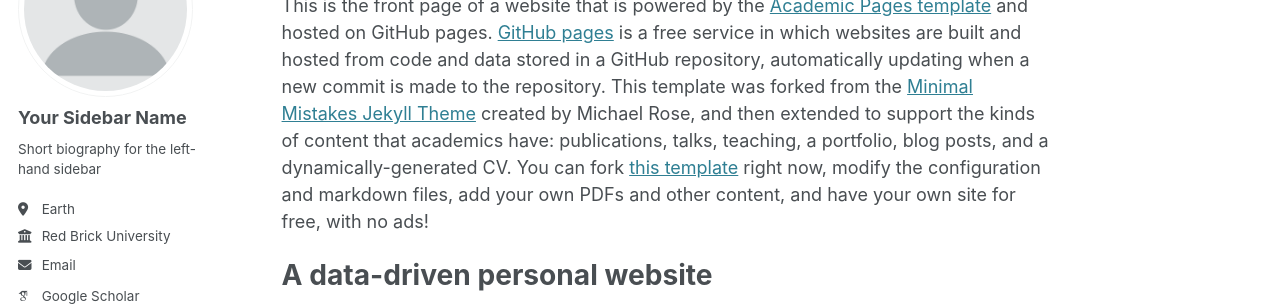
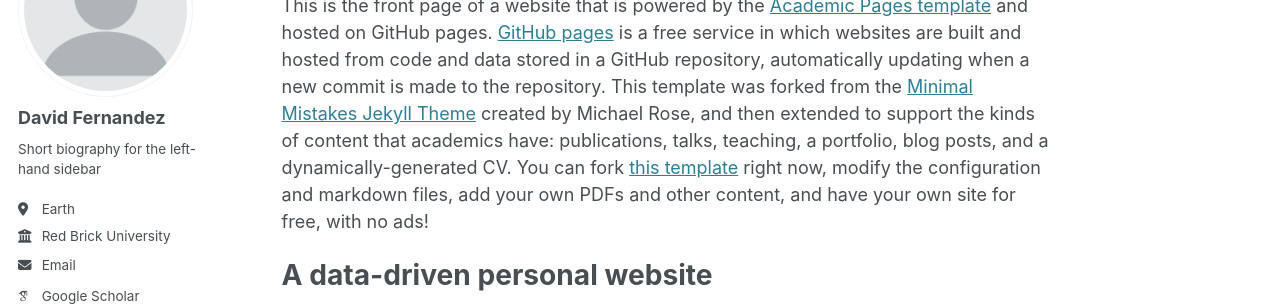
Before and after one commit to demonsheadgames/demonsheadgames.github.io, a Jekyll site: the page built from _pages/about.md, in a window 1280 px wide. Shown: the part 184-490 px from the top of the page. Built offline with Jekyll 4.4.1, drawn with Linux system fonts in a browser that asks for light colours; some web fonts are replaced.

Commit message:
Update _config.yml

```diff
--- a/_config.yml
+++ b/_config.yml
@@ -22,7 +22,7 @@ repository               : "academicpages/academicpages.github.io"
 author:
   # Biographic information
   avatar           : "profile.png"
-  name             : "Your Sidebar Name"
+  name             : "David Fernandez"
   pronouns         : # example: "she/her"
   bio              : "Short biography for the left-hand sidebar"
   location         : "Earth"
```
